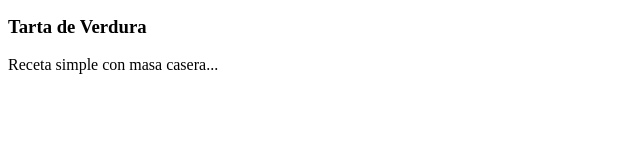
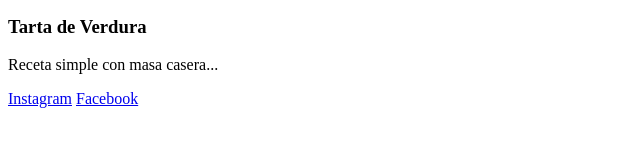
Before and after one commit to aruchinsky/recetasdecocinas, a plain HTML site: page index.html in a window 1280 px wide. Shown: the part 479-626 px from the top of the page, without its empty margins (0-640 px from the left). Drawn offline with Linux system fonts and the light colour scheme.

Commit message:
Agrego footer

```diff
--- a/index.html
+++ b/index.html
@@ -17,6 +17,9 @@
         <h3>Tarta de Verdura</h3>
         <p>Receta simple con masa casera...</p>
       </div>
-
+      <footer>
+        <a href="#">Instagram</a>
+        <a href="#">Facebook</a>
+      </footer>
 </body>
 </html>
```
